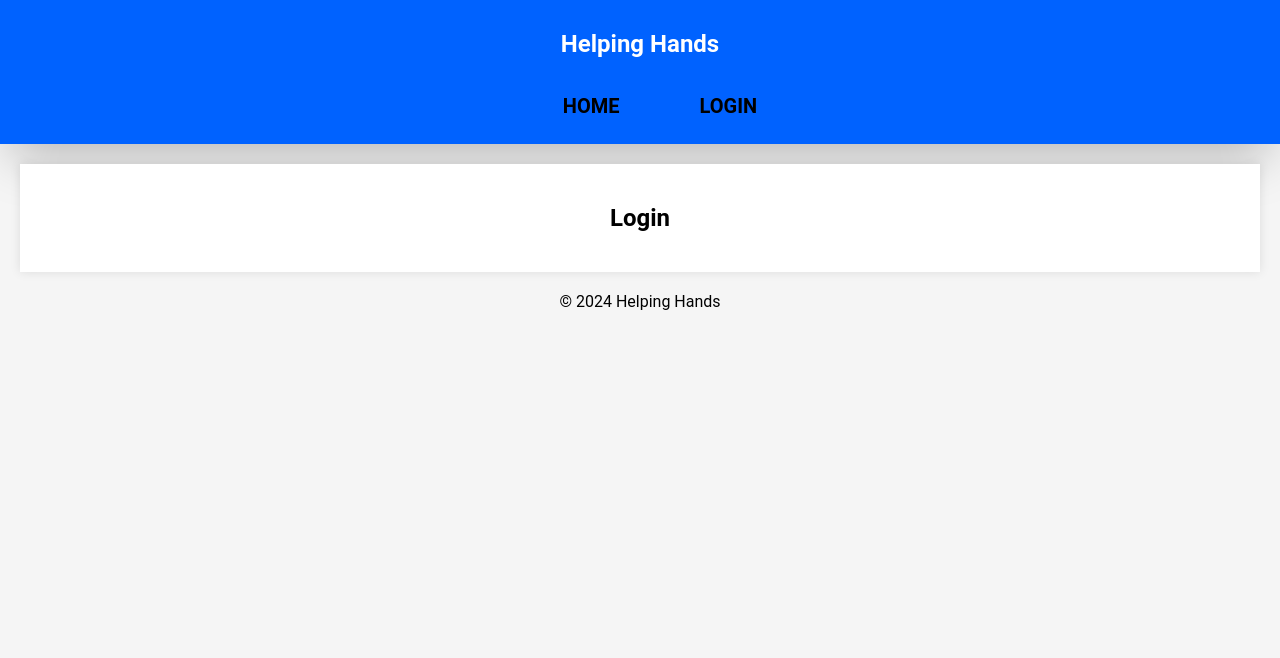
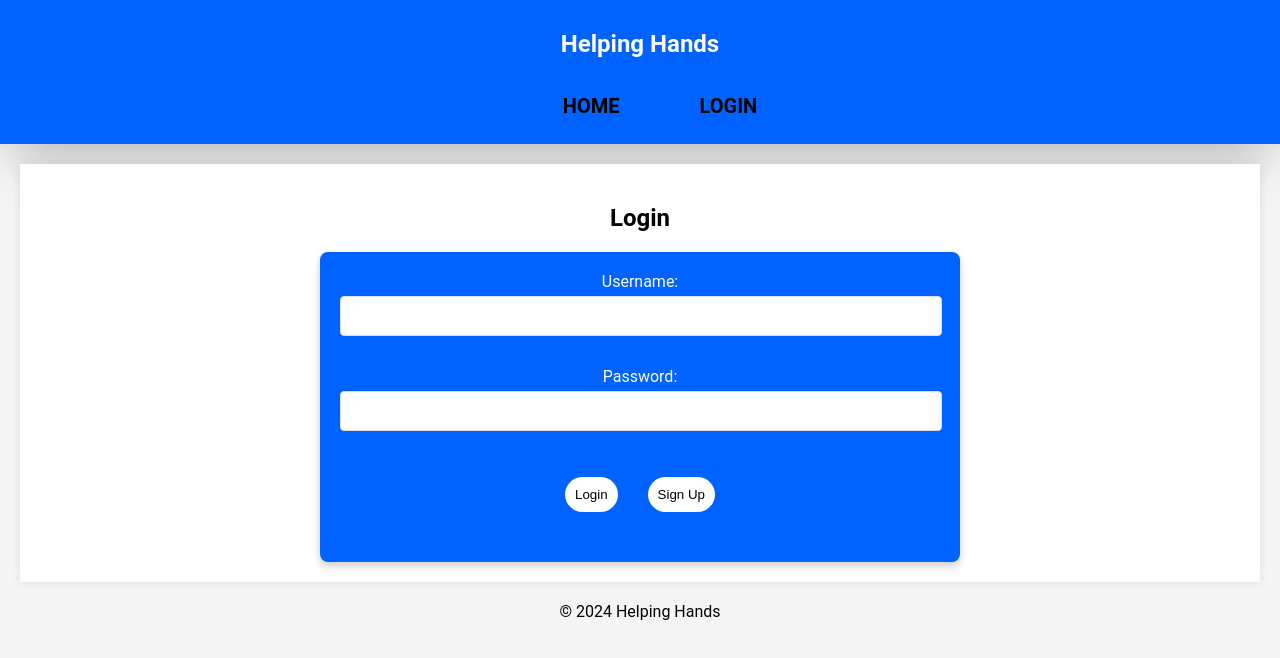
Before and after one commit to bocchial1/GrizzHacks, an Angular app in the folder Helping-Hands/: page /Login in a window 1280 px wide. Shown: the top 658 px of the page. Built offline with nearby package versions, Linux system fonts and the light colour scheme.

Commit message:
added styling for login

```diff
--- a/Helping-Hands/src/app/login/login.component.css
+++ b/Helping-Hands/src/app/login/login.component.css
@@ -23,13 +23,53 @@
 
 button {
   padding: 10px;
-    background-color: #3498db;
-    color: white;
+  margin: 15px;
+  background-color: #fff;
+  color: black;
   border: none;
-    border-radius: 5px;
+  border-radius: 50px;
   cursor: pointer;
 }
 
 button:hover {
   background-color: #2980b9;
 }
+.contact-form form {
+  background-color: #0062ff; /* Dark background for form */
+  padding: 20px; /* Even padding around the form */
+  border-radius: 8px;
+  box-shadow: 0 4px 8px rgba(0, 0, 0, 0.2);
+  max-width: 600px;
+  margin: 0 auto;
+}
+
+.contact-form .form-group {
+  margin-bottom: 15px;
+}
+
+.contact-form .form-group label {
+  color: #fff;
+  display: block;
+  margin-bottom: 5px;
+}
+
+.contact-form .form-group input[type="text"],
+.contact-form .form-group input[type="password"],
+.contact-form .form-group textarea {
+  width: calc(100% - 20px);
+  padding: 10px;
+  border-radius: 4px;
+  border: 1px solid #ddd; /* subtle border */
+  background-color: #fff;
+  color: #111;
+  font-size: 16px; /* Adjust font size for better readability */
+}
+
+.contact-form .form-group textarea {
+  height: 150px; /* Adjust this value to your preference for a square shape */
+  resize: none; /* Disables resizing */
+}
+
+.contact-form .form-group button:hover {
+  background-color: #0056b3; /* Darker shade on hover */
+}
--- a/Helping-Hands/src/app/login/login.component.html
+++ b/Helping-Hands/src/app/login/login.component.html
@@ -1,4 +1,21 @@
-<div class="container">
+<section id="contact">
+  <div class="container">
     <h2>Login</h2>
-    <!-- <button (click)="login()">Login</button> -->
-</div>
+    <div class="contact-form">
+      <form action="#" method="post">
+        <div class="form-group">
+          <label for="name">Username:</label>
+          <input type="text" id="username" name="username" required />
+        </div>
+        <div class="form-group">
+          <label for="email">Password:</label>
+          <input type="password" id="pwd" name="pwd" required />
+        </div>
+        <div class="form-group">
+          <button type="submit">Login</button>
+          <button type="Signup">Sign Up</button>
+        </div>
+      </form>
+    </div>
+  </div>
+</section>
```
Also changed, not shown: Helping-Hands/src/app/app.component.css (+0 -7 lines). Lines whose indentation alone changed are shown as unchanged.
